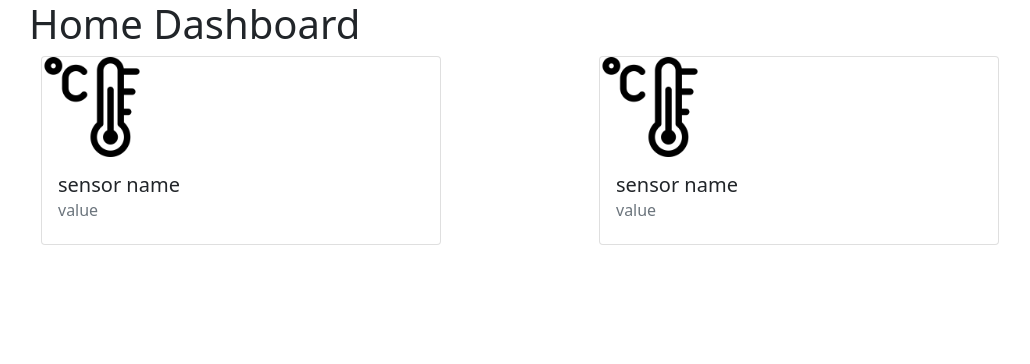
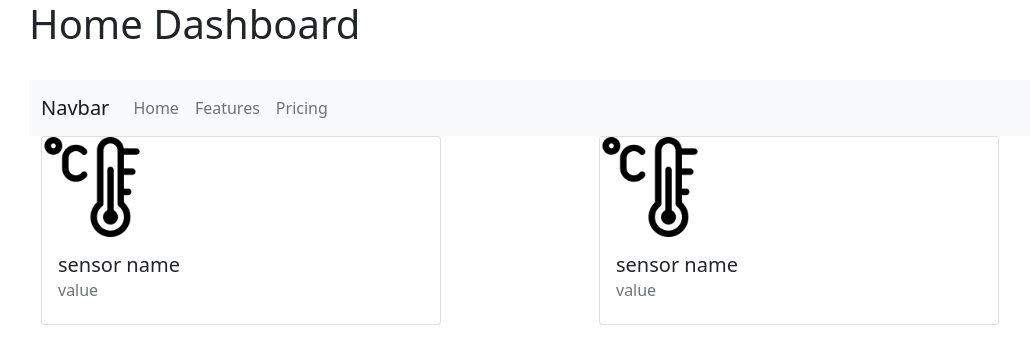
Before and after one commit to Dalibaba/home_network, a React (Create React App) app in the folder frontend/: page / in a window 1280 px wide. Shown: the top 364 px of the page, without its empty margins (53-1083 px from the left). Built offline with nearby package versions, Linux system fonts and the light colour scheme.

Commit message:
add navbar

```diff
--- a/frontend/src/App.js
+++ b/frontend/src/App.js
@@ -1,12 +1,13 @@
 import Header from "./components/Header";
 import SensorCard from "./components/SensorCard";
-import "bootstrap/dist/css/bootstrap.min.css";
+import NavBar from "./components/NavBar";
 import { Container, Row, Col } from "react-bootstrap";
 
 function App() {
   return (
     <div className="container">
       <Header />
+      <NavBar />
       <Container>
         <Row>
           <Col>
--- /dev/null
+++ b/frontend/src/components/NavBar.js
@@ -0,0 +1,22 @@
+import React from "react";
+import { Navbar, Container, Nav } from "react-bootstrap";
+
+function NavBar() {
+  return (
+    <>
+      <br />
+      <Navbar bg="light" variant="light">
+        <Container>
+          <Navbar.Brand href="#home">Navbar</Navbar.Brand>
+          <Nav className="me-auto">
+            <Nav.Link href="#home">Home</Nav.Link>
+            <Nav.Link href="#features">Features</Nav.Link>
+            <Nav.Link href="#pricing">Pricing</Nav.Link>
+          </Nav>
+        </Container>
+      </Navbar>
+    </>
+  );
+}
+
+export default NavBar;
```
Also changed, not shown: frontend/src/index.js (+7 -6 lines).
